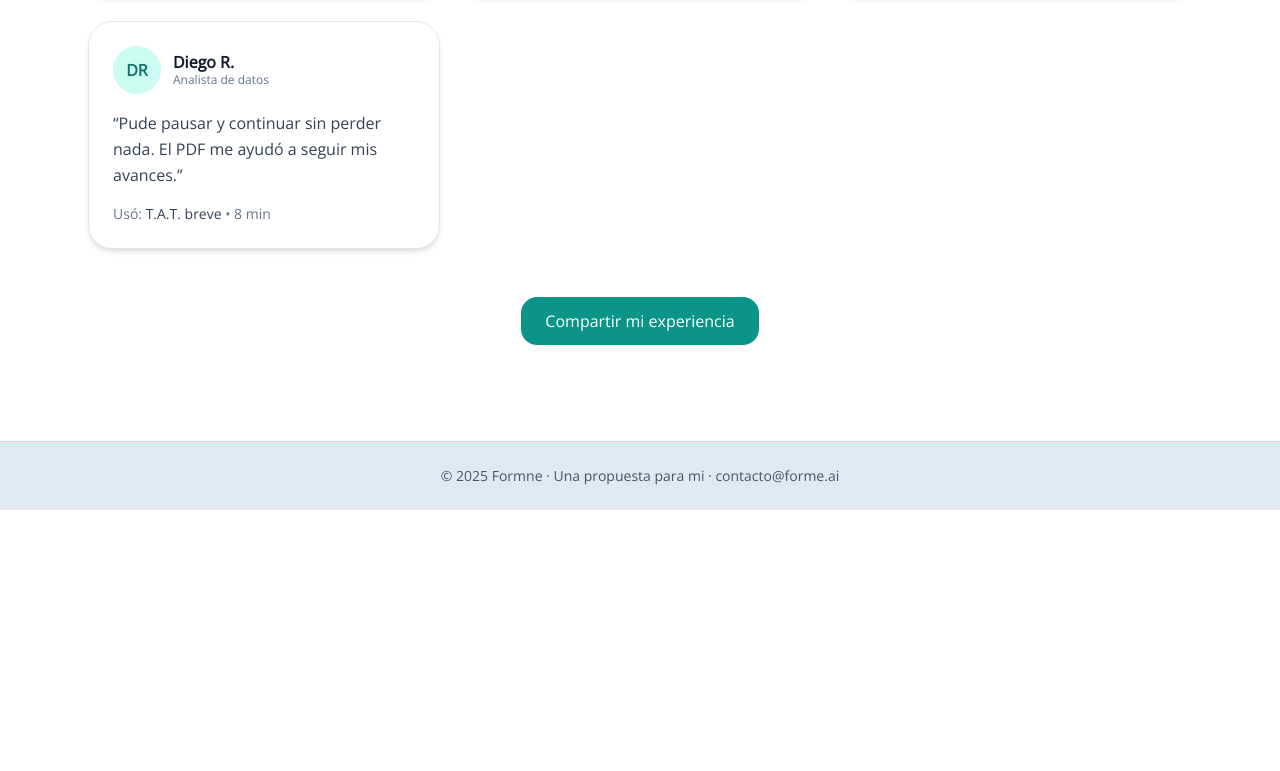
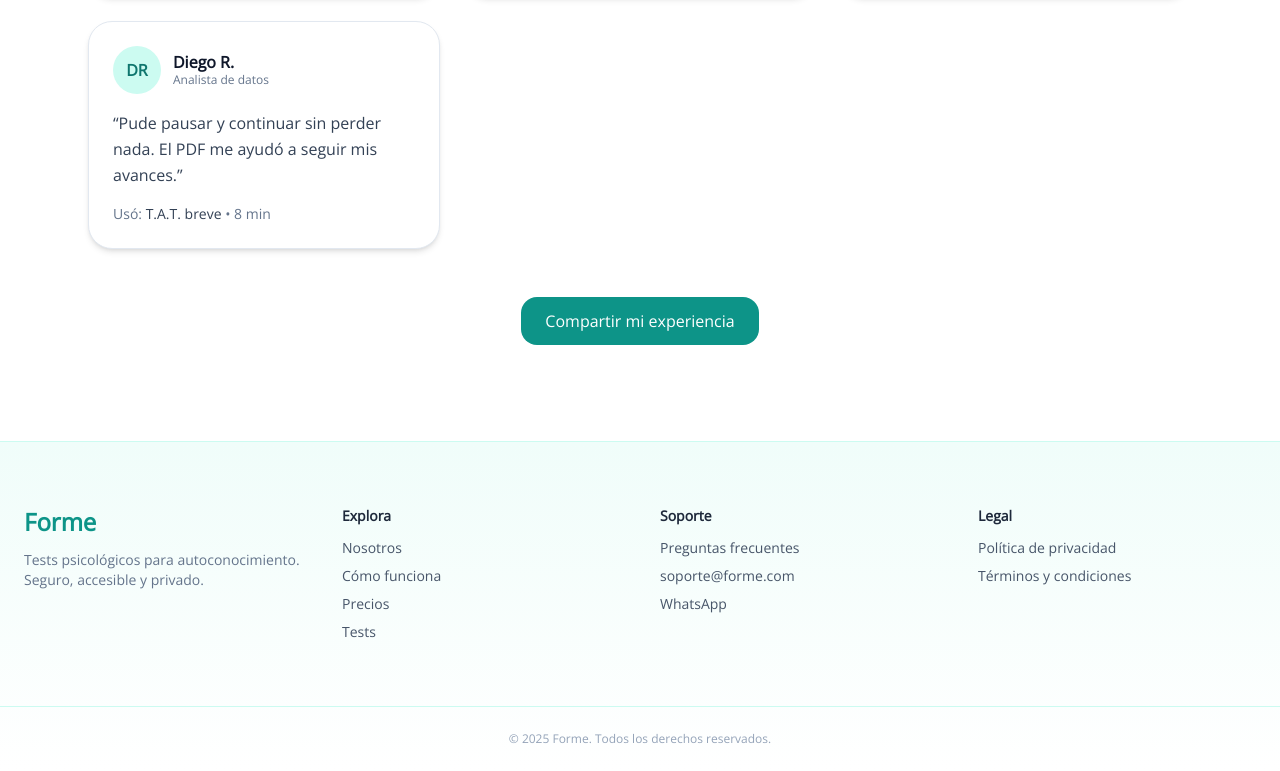
Before and after one commit to rofrug/forme, a website with bundled scripts: page index.html in a window 1280 px wide. Shown: the part 5830-6601 px from the top of the page. Before the commit the page ends 6340 px from the top, so only its background shows below. Built offline with nearby package versions, Linux system fonts and the light colour scheme; files whose address does not match are found by name.

Commit message:
Mejoras de Front

```diff
--- a/index.html
+++ b/index.html
@@ -1379,9 +1379,58 @@
     </script>
 
     <!-- FOOTER -->
-    <footer class="bg-slate-200 text-center py-6 text-sm text-slate-600 border-t border-teal-200">
-        <p>&copy; 2025 Formne · Una propuesta para mi · contacto@forme.ai</p>
+    <!-- FOOTER -->
+    <footer class="bg-gradient-to-b from-teal-50 to-white border-t border-teal-100">
+        <div class="max-w-7xl mx-auto px-6 py-12 md:py-16 grid md:grid-cols-4 gap-10 text-slate-600 text-sm">
+
+            <!-- Logo y descripción -->
+            <div class="space-y-3">
+                <a href="#inicio" class="text-2xl font-extrabold text-teal-600">Forme</a>
+                <p class="text-slate-500">
+                    Tests psicológicos para autoconocimiento.
+                    Seguro, accesible y privado.
+                </p>
+            </div>
+
+            <!-- Navegación -->
+            <div>
+                <h4 class="font-bold text-slate-800 mb-3">Explora</h4>
+                <ul class="space-y-2">
+                    <li><a href="#nosotros" class="hover:text-teal-500 transition">Nosotros</a></li>
+                    <li><a href="#como-funciona" class="hover:text-teal-500 transition">Cómo funciona</a></li>
+                    <li><a href="#precios" class="hover:text-teal-500 transition">Precios</a></li>
+                    <li><a href="#tests" class="hover:text-teal-500 transition">Tests</a></li>
+                </ul>
+            </div>
+
+            <!-- Soporte -->
+            <div>
+                <h4 class="font-bold text-slate-800 mb-3">Soporte</h4>
+                <ul class="space-y-2">
+                    <li><a href="#faq" class="hover:text-teal-500 transition">Preguntas frecuentes</a></li>
+                    <li><a href="mailto:soporte@forme.com" class="hover:text-teal-500 transition">soporte@forme.com</a>
+                    </li>
+                    <li><a href="https://wa.me/51900000000" target="_blank"
+                            class="hover:text-teal-500 transition">WhatsApp</a></li>
+                </ul>
+            </div>
+
+            <!-- Legal -->
+            <div>
+                <h4 class="font-bold text-slate-800 mb-3">Legal</h4>
+                <ul class="space-y-2">
+                    <li><a href="#privacidad" class="hover:text-teal-500 transition">Política de privacidad</a></li>
+                    <li><a href="#terminos" class="hover:text-teal-500 transition">Términos y condiciones</a></li>
+                </ul>
+            </div>
+        </div>
+
+        <!-- Créditos -->
+        <div class="border-t border-teal-100 py-6 text-center text-slate-400 text-xs">
+            © 2025 Forme. Todos los derechos reservados.
+        </div>
     </footer>
+
     <!-- FOOTER -->
 
     <!-- Fondo Oscuro del Modal -->
```
